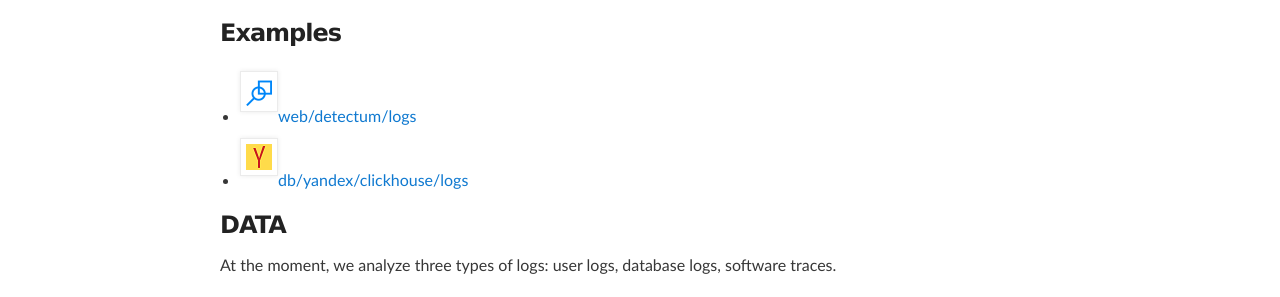
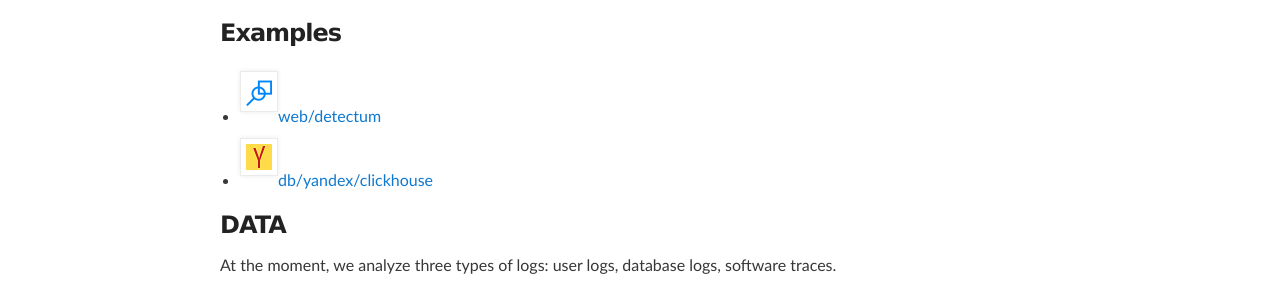
Before and after one commit to ThousandMonkeysTypewriter/ThousandMonkeysTypewriter.github.io, a Jekyll site: the page scripts/index.html, which Jekyll copies as it is, in a window 1280 px wide and 900 px high. Shown: the part 179-476 px from the top of the window. Built offline with Jekyll 4.4.1, drawn with Linux system fonts in a browser that asks for light colours.

Commit message:
Update index.html

```diff
--- a/scripts/index.html
+++ b/scripts/index.html
@@ -38,8 +38,8 @@
         <h3 id="examples">Examples</h3>
 
 <ul>
-  <li><img src="https://thousandmonkeystypewriter.github.io/detectum.png" alt="detectum" /><a href="https://github.com/ThousandMonkeysTypewriter/GeneratedScripts/tree/master/app/facebook/swift/logs">web/detectum/logs</a></li>
-  <li><img src="https://thousandmonkeystypewriter.github.io/yandex.png" alt="yandex" /><a href="https://github.com/ThousandMonkeysTypewriter/GeneratedScripts/tree/master/app/facebook/swift/logs">db/yandex/clickhouse/logs</a></li>
+  <li><img src="https://thousandmonkeystypewriter.github.io/detectum.png" alt="detectum" /><a href="https://github.com/ThousandMonkeysTypewriter/GeneratedScripts/tree/master/web/detectum">web/detectum</a></li>
+  <li><img src="https://thousandmonkeystypewriter.github.io/yandex.png" alt="yandex" /><a href="https://github.com/ThousandMonkeysTypewriter/GeneratedScripts/tree/master/db/yandex">db/yandex/clickhouse</a></li>
  <!-- <li><img src="https://thousandmonkeystypewriter.github.io/facebook.png" alt="facebook" /><a href="https://github.com/ThousandMonkeysTypewriter/GeneratedScripts/tree/master/app/facebook/swift/logs">app/facebook/swift/logs</a></li>-->
 </ul>
 
```
